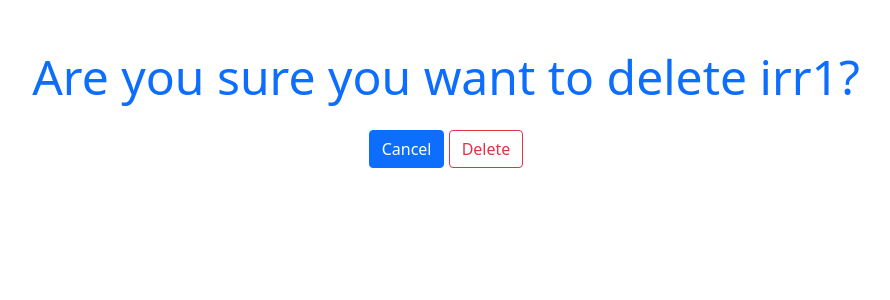
After one commit to tiagodefendi/Hydro-Cultiva-Connect, a Django app: page /properties/1/device/1/delete/ in a window 1280 px wide. The commit adds this page. Shown: the top 300 px of the page, without its empty margins (194-1084 px from the left). Run offline with Django 4.2, Linux system fonts and the light colour scheme; a user stored in the database is signed in; data comes from the database, SQL or seed files in the repository; both versions use the stored data as it was before the commit.

Commit message:
delete device

```diff
--- a/backend/src/myapp/views.py
+++ b/backend/src/myapp/views.py
@@ -50,11 +50,10 @@ Password Requirements:
 def delete_device(request, property_id: int, device_id: int):
     property: Property = get_object_or_404(Property, id= property_id)
     user: User = property.user
+    device: Device = get_object_or_404(Device, id=device_id)
 
     if user != request.user: # verify if this user has property
         return redirect('properties')
-
-    device: Device = get_object_or_404(Device, id=device_id)
 
     if request.method == 'POST':
         user = request.user
--- /dev/null
+++ b/frontend/templates/delete_device.html
@@ -0,0 +1,28 @@
+<!DOCTYPE html>
+<html lang="en">
+<head>
+    <!-- Required meta tags -->
+    <meta charset="UTF-8">
+    <meta name="viewport" content="width=device-width, initial-scale=1.0">
+
+    <!-- Bootstrap CSS -->
+    <link href="https://cdn.jsdelivr.net/npm/bootstrap@5.1.3/dist/css/bootstrap.min.css" rel="stylesheet" integrity="sha384-1BmE4kWBq78iYhFldvKuhfTAU6auU8tT94WrHftjDbrCEXSU1oBoqyl2QvZ6jIW3" crossorigin="anonymous">
+
+    <!-- Title -->
+    <title>Delete Account</title>
+    <link rel="icon" href="https://cdn-icons-png.flaticon.com/512/1174/1174660.png" type="image/png">
+</head>
+
+<body>
+    <div class="container mt-5">
+        <h2 class="text-center display-5 text-primary mb-4">Are you sure you want to delete {{ device.name }}?</h2>
+        <form method="POST" action="{% url 'delete_device' property_id=property.id device_id=device.id %}">
+            {% csrf_token %}
+
+            <div class="mb-3 text-center">
+                <a class="btn btn-primary" href="/">Cancel</a>
+                <button type="submit" class="btn btn-outline-danger">Delete</button>
+            </div>
+        </form>
+    </div>
+</body>
```
Also changed, not shown: frontend/templates/device.html (+10 -5 lines), database/db.sqlite3, db.sqlite3 (deleted).
